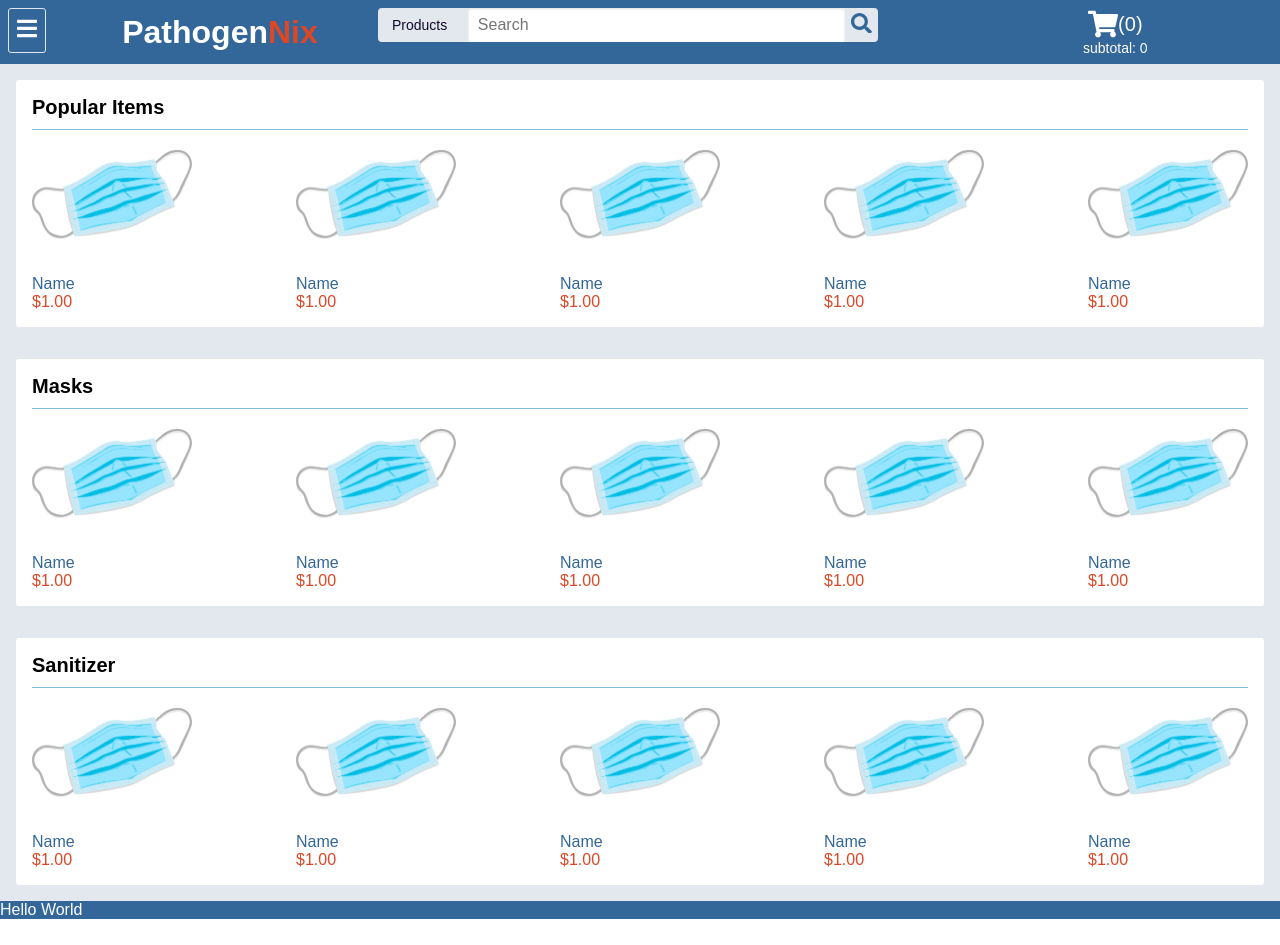
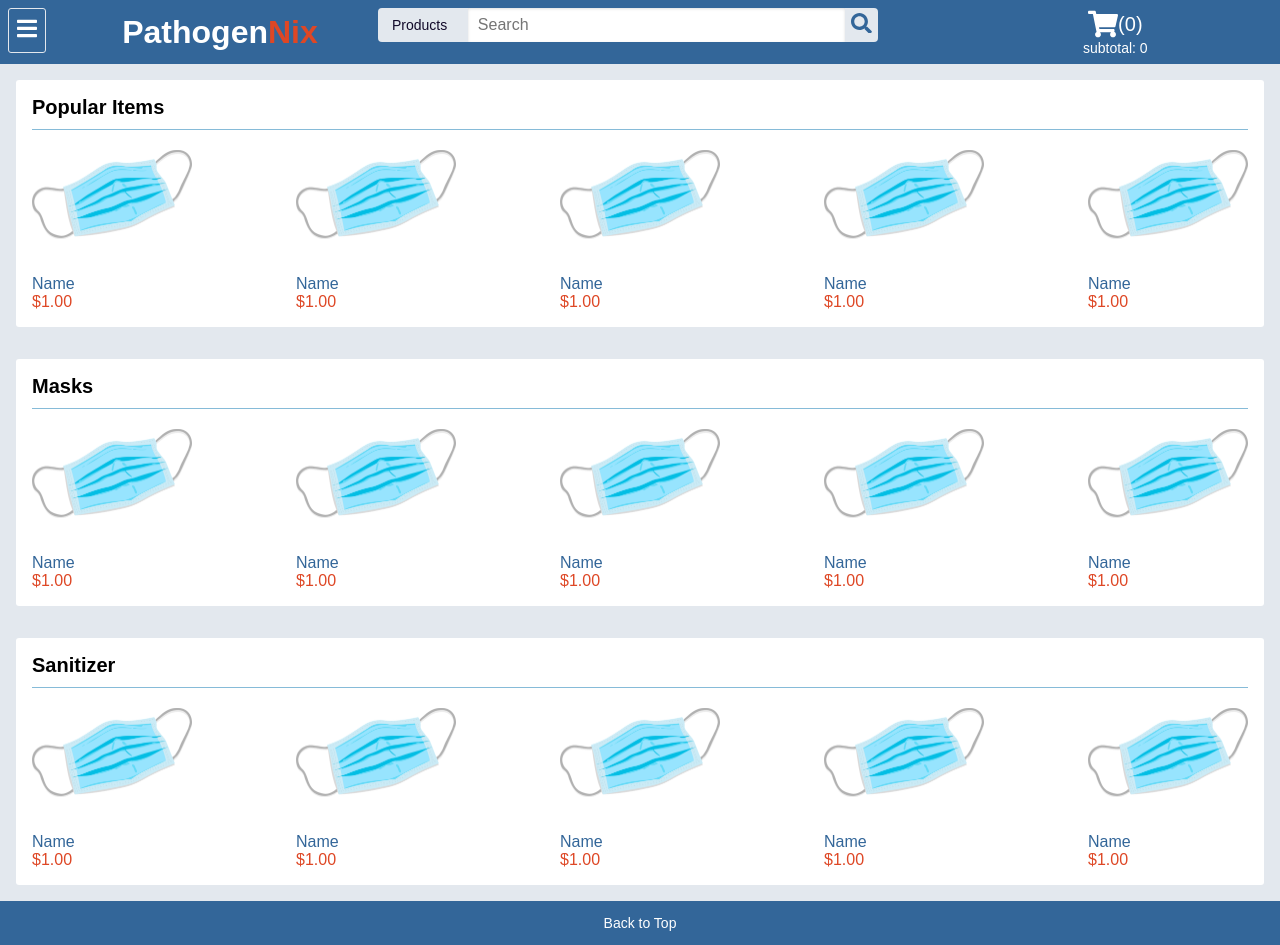
Before and after one commit to SuperCoolFrog/pathogennix, a React (Create React App) app: page / in a window 1280 px wide. Shown: the top 945 px of the page. Before the commit the page ends 919 px from the top, so only its background shows below. Built offline with nearby package versions, Linux system fonts and the light colour scheme.

Commit message:
Back to Top Button

```diff
--- a/src/components/Footer/Footer.tsx
+++ b/src/components/Footer/Footer.tsx
@@ -3,6 +3,7 @@ import styles from './footer.module.scss';
 
 const Footer = () => {
   return (<footer className={styles.footerContainer}>
+    <button className={styles.backToTopButton}>Back to Top</button>
     Hello World
   </footer>);
 };
--- a/src/components/Footer/footer.module.scss
+++ b/src/components/Footer/footer.module.scss
@@ -2,6 +2,24 @@
 
 .footerContainer {
   width: 100%;
+  background-color: $theme-dark;
+  color: $theme-white;
+  disply: flex;
+  flex-direction: column;
+}
+
+.backToTopButton {
+  font-size: 14px;
+  width: 100%;
+  text-align: center;
+  color: $theme-white;
   background-color: $theme-primary;
-  color: $theme-white;
+  outline: none;
+  border: none;
+  padding: 1em 0;
+
+  &:hover {
+    background-color: rgba($theme-primary, .50);
+
+  }
 }
--- a/src/styles/theme.scss
+++ b/src/styles/theme.scss
@@ -26,6 +26,7 @@ $theme-gray-light: #f1f1f1;
 
 $theme-primary: $color1;
 $theme-secondary: $color2;
+$theme-dark: $color3;
 $theme-accent: $yellowish;
 
 $theme-background: $theme-gray;
```
